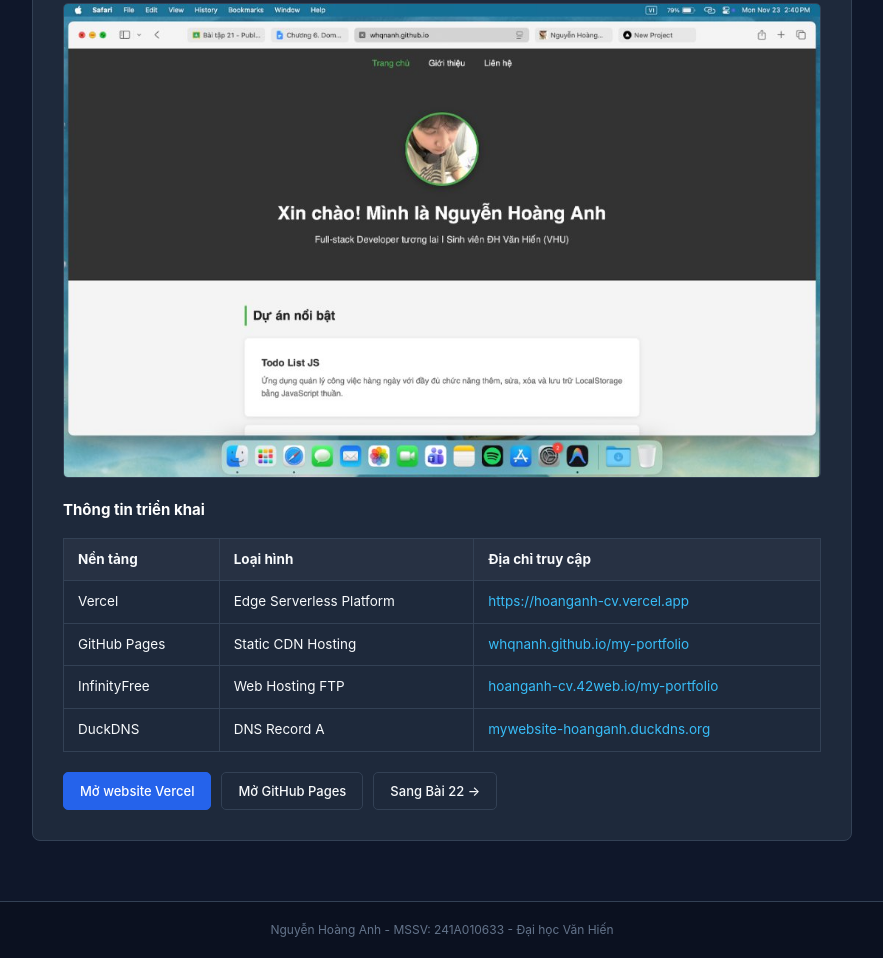
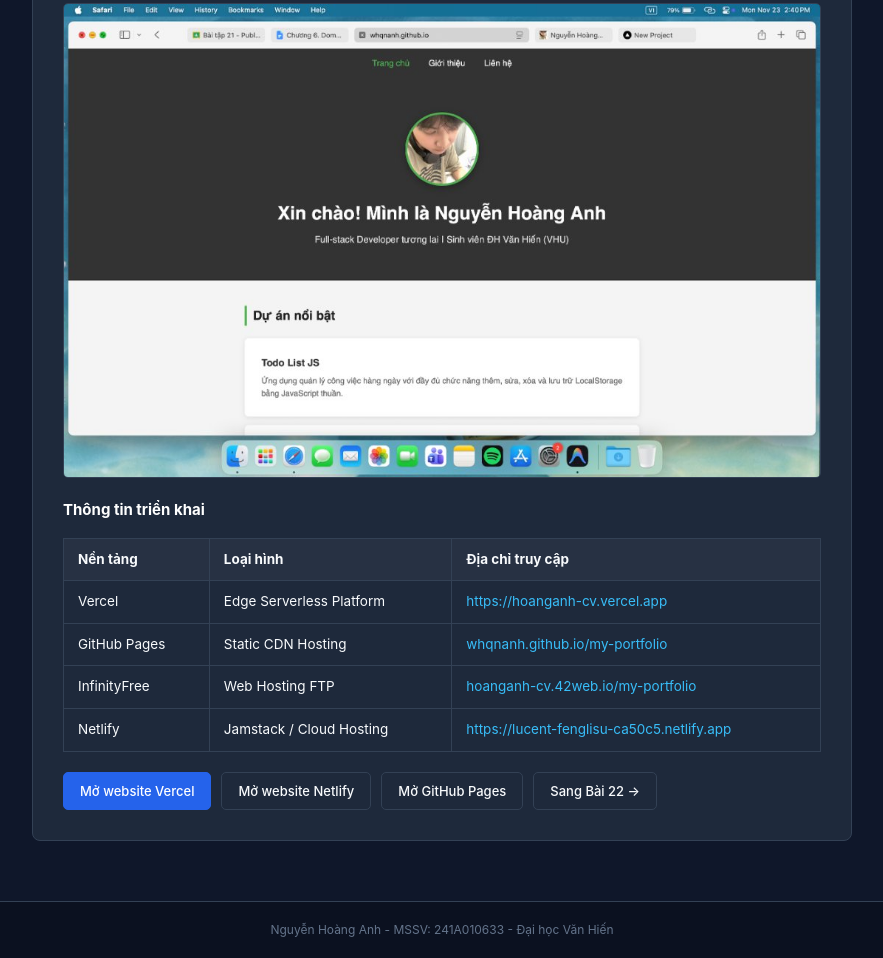
Before and after one commit to whqnanh/bai-tap-24, a plain HTML site: page bai21.html in a window 1280 px wide. Shown: the part 334-1292 px from the top of the page, without its empty margins (198-1081 px from the left). Drawn offline with Linux system fonts and the light colour scheme.

Commit message:
Cap nhat Bai 21: thay DuckDNS bang Netlify lucent-fenglisu-ca50c5.netlify.app

```diff
--- a/bai21.html
+++ b/bai21.html
@@ -128,9 +128,9 @@
             <td><a href="http://hoanganh-cv.42web.io/my-portfolio/" target="_blank" rel="noopener" style="color: #38bdf8;">hoanganh-cv.42web.io/my-portfolio</a></td>
           </tr>
           <tr>
-            <td>DuckDNS</td>
-            <td>DNS Record A</td>
-            <td><a href="http://mywebsite-hoanganh.duckdns.org" target="_blank" rel="noopener" style="color: #38bdf8;">mywebsite-hoanganh.duckdns.org</a></td>
+            <td>Netlify</td>
+            <td>Jamstack / Cloud Hosting</td>
+            <td><a href="https://lucent-fenglisu-ca50c5.netlify.app" target="_blank" rel="noopener" style="color: #38bdf8;">https://lucent-fenglisu-ca50c5.netlify.app</a></td>
           </tr>
         </tbody>
       </table>
@@ -138,6 +138,9 @@
       <div style="margin-top: 20px; display: flex; gap: 10px; flex-wrap: wrap;">
         <a href="https://hoanganh-cv.vercel.app" target="_blank" rel="noopener" class="btn btn-primary">
           Mở website Vercel
+        </a>
+        <a href="https://lucent-fenglisu-ca50c5.netlify.app" target="_blank" rel="noopener" class="btn">
+          Mở website Netlify
         </a>
         <a href="https://whqnanh.github.io/my-portfolio/" target="_blank" rel="noopener" class="btn">
           Mở GitHub Pages
```
Also changed, not shown: index.html (+2 -3 lines), images/bt21.svg.
